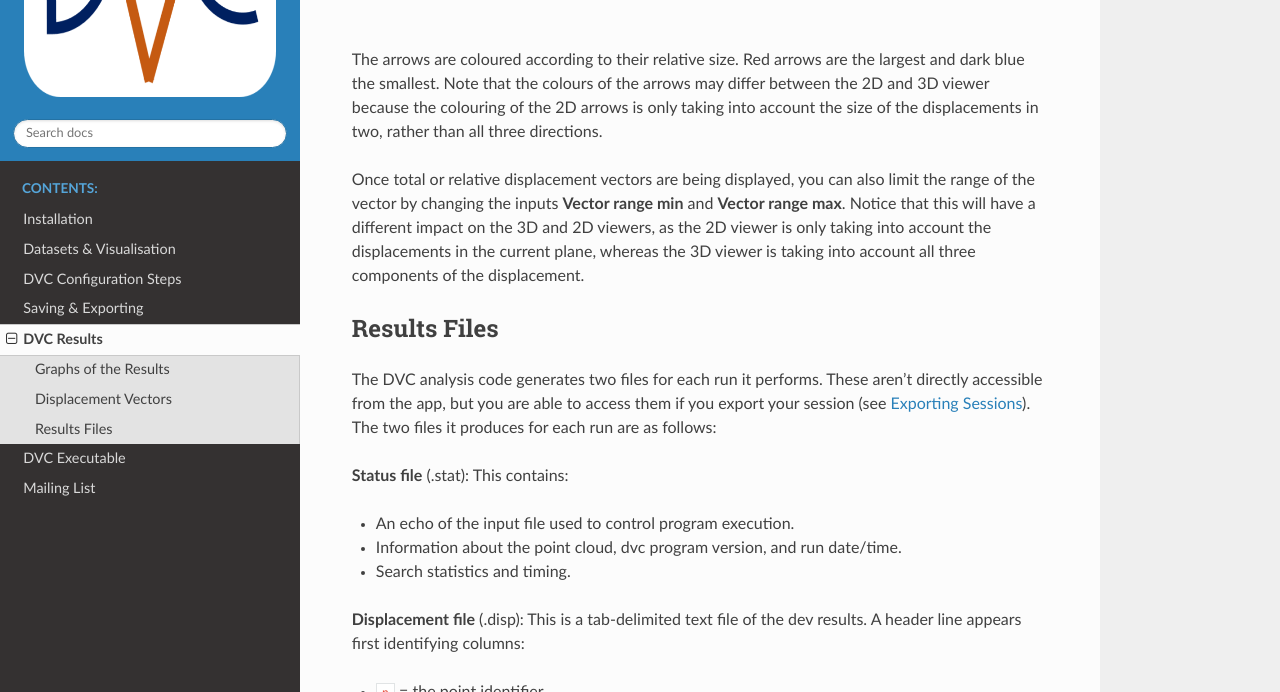
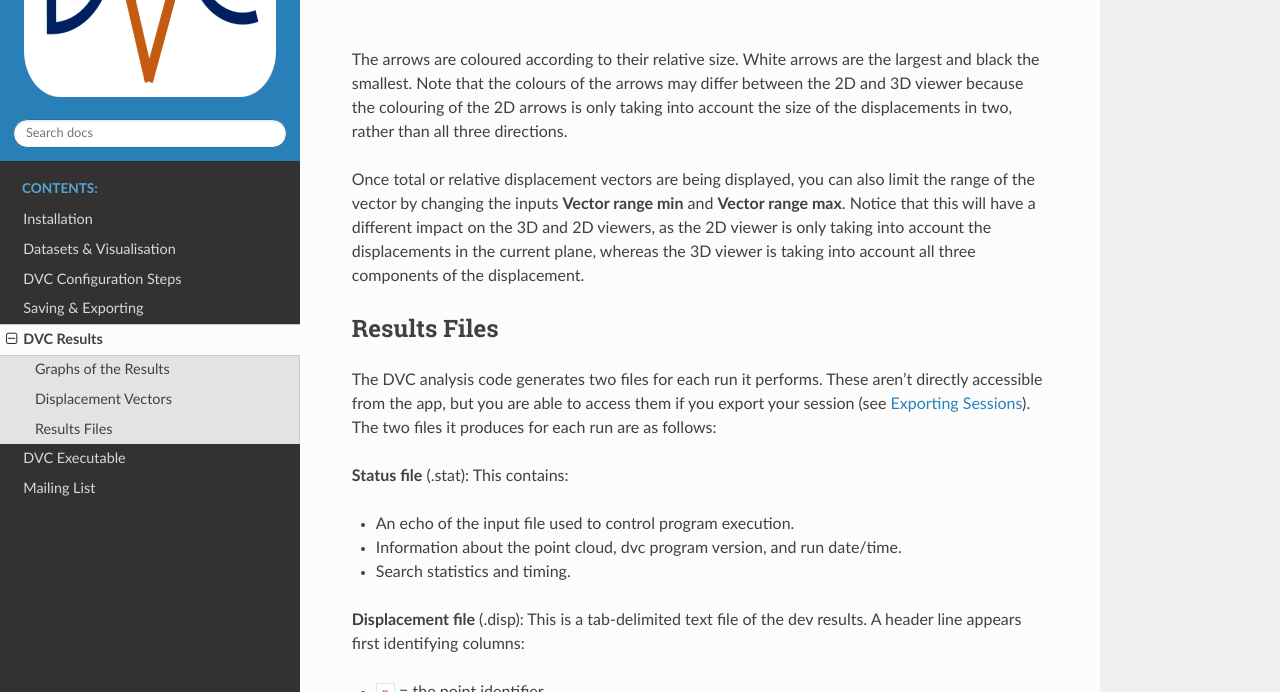
Before and after one commit to TomographicImaging/iDVC, a Sphinx documentation site: the page built from docs/source/results.rst, in a window 1280 px wide and 900 px high, scrolled down 1767 px, cut to the strip 208-900 px from the top of the window. Built offline with Sphinx 7.4.7 and the Read the Docs theme 2.0.0, drawn with Linux system fonts in a browser that asks for light colours.

Commit message:
Update docs/source/results.rst

```diff
--- a/docs/source/results.rst
+++ b/docs/source/results.rst
@@ -43,7 +43,7 @@ Below is a comparison of some vectors shown in 2D compared to 3D.
 
 :raw-html:`<br />`
 
-The arrows are coloured according to their relative size. Red arrows are the largest and dark blue the smallest. Note that the colours of the arrows may differ between the 2D and 3D viewer because the colouring of the 2D arrows is only taking into account the size of the displacements in two, rather than all three directions.
+The arrows are coloured according to their relative size. White arrows are the largest and black the smallest. Note that the colours of the arrows may differ between the 2D and 3D viewer because the colouring of the 2D arrows is only taking into account the size of the displacements in two, rather than all three directions.
 
 Once total or relative displacement vectors are being displayed, you can also limit the range of the vector by changing the inputs **Vector range min** and **Vector range max**.
 Notice that this will have a different impact on the 3D and 2D viewers, as the 2D viewer is only taking into account the displacements in the current plane,
```
